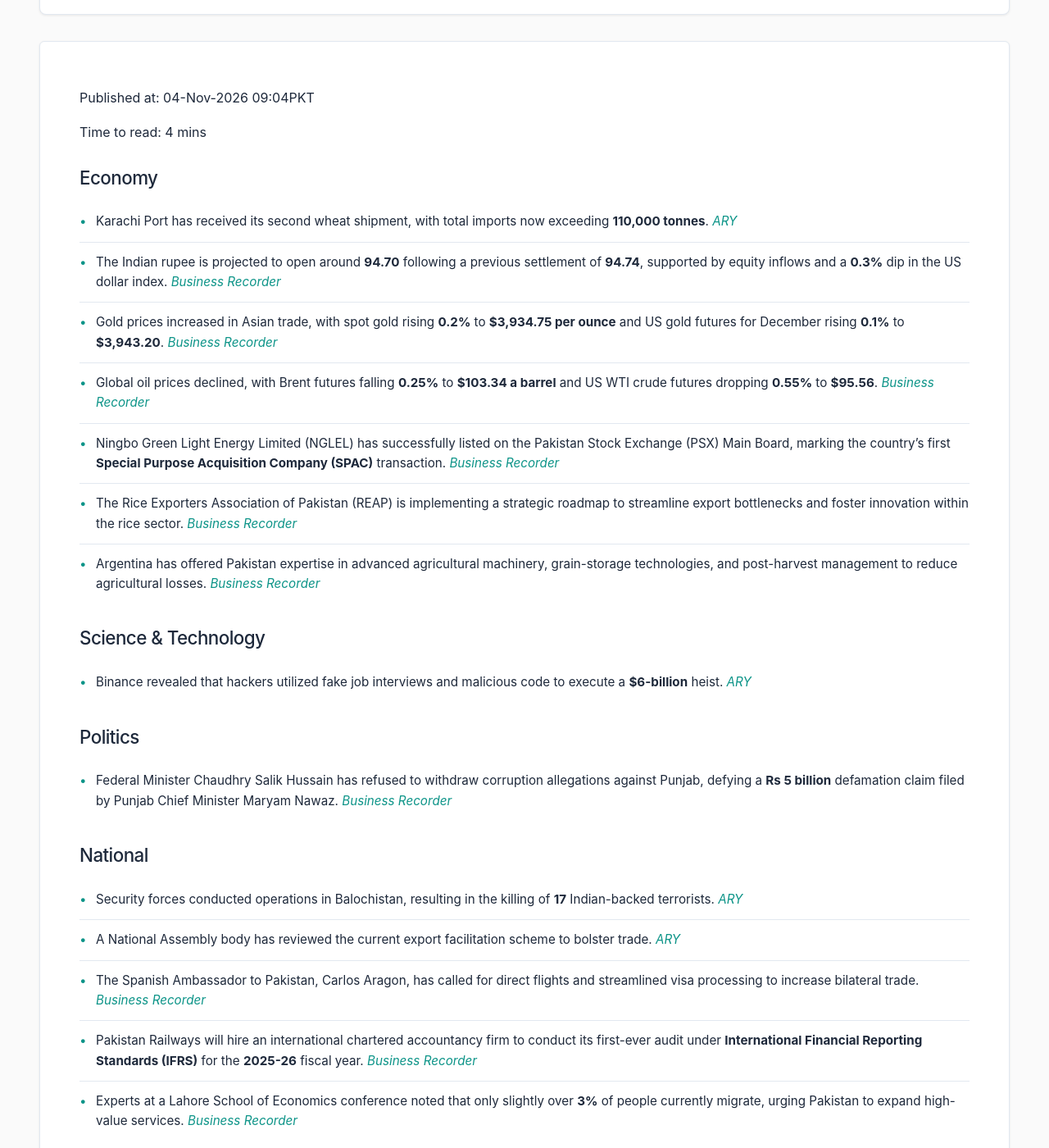
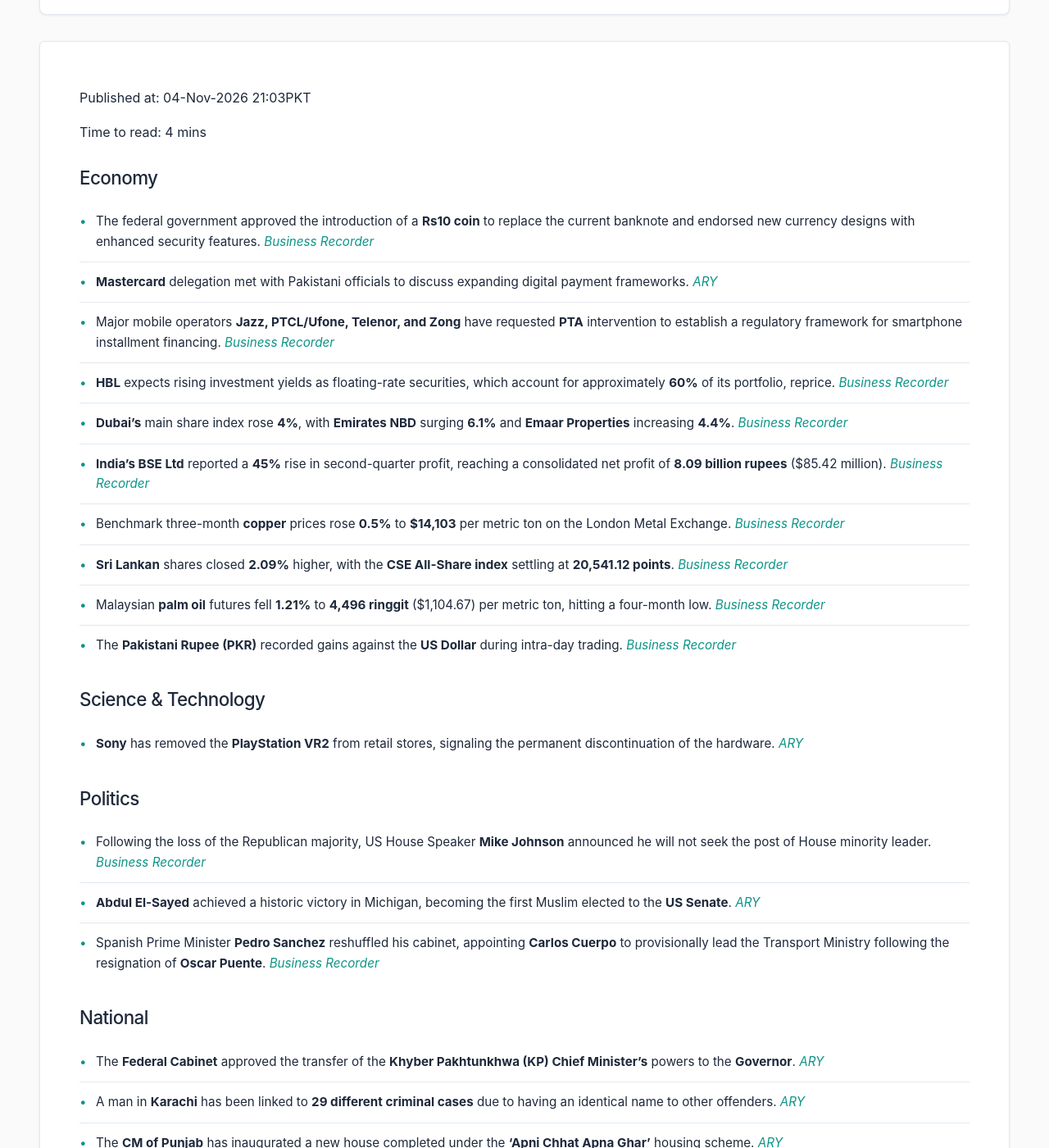
Before and after one commit to zsubzwary/news, a Jekyll site: the page built from en/index.md, in a window 1280 px wide and 1400 px high, scrolled down 209 px. Shown: the whole window at 82% size. Built offline with Jekyll 4.4.1, drawn with Linux system fonts in a browser that asks for light colours; some web fonts are replaced; comment, search, counter and statistics services are not loaded; some of the changed text lies outside the part shown.

Commit message:
DateTime; 2026-11-04T16:03:23.475Z

```diff
--- a/en/index.md
+++ b/en/index.md
@@ -4,44 +4,49 @@ title: Pakistan News Briefing
 lang: en
 ---
 
-Published at: 04-Nov-2026 09:04PKT
+Published at: 04-Nov-2026 21:03PKT
 
 Time to read: 4 mins
 
 ### Economy
-- Karachi Port has received its second wheat shipment, with total imports now exceeding **110,000 tonnes**. *[ARY](https://arynews.tv/karachi-port-receives-second-wheat-shipment-as-imports-exceed-110000-tonnes)*
-- The Indian rupee is projected to open around **94.70** following a previous settlement of **94.74**, supported by equity inflows and a **0.3%** dip in the US dollar index. *[Business Recorder](https://www.brecorder.com/news/40447349/india-rupees-recovery-may-find-fresh-legs-from-equity-flows-dollar-weakness)*
-- Gold prices increased in Asian trade, with spot gold rising **0.2%** to **$3,934.75 per ounce** and US gold futures for December rising **0.1%** to **$3,943.20**. *[Business Recorder](https://www.brecorder.com/news/40447346/gold-firms-on-softer-oil-prices-us-midterm-results-awaited)*
-- Global oil prices declined, with Brent futures falling **0.25%** to **$103.34 a barrel** and US WTI crude futures dropping **0.55%** to **$95.56**. *[Business Recorder](https://www.brecorder.com/news/40447343/oil-edges-down-as-investors-await-us-midterm-election-results)*
-- Ningbo Green Light Energy Limited (NGLEL) has successfully listed on the Pakistan Stock Exchange (PSX) Main Board, marking the country's first **Special Purpose Acquisition Company (SPAC)** transaction. *[Business Recorder](https://www.brecorder.com/news/40447334/pakistans-first-spac-transaction-ningbo-green-light-energy-lists-on-psx)*
-- The Rice Exporters Association of Pakistan (REAP) is implementing a strategic roadmap to streamline export bottlenecks and foster innovation within the rice sector. *[Business Recorder](https://www.brecorder.com/news/40447340/reap-steps-up-efforts-to-foster-innovation)*
-- Argentina has offered Pakistan expertise in advanced agricultural machinery, grain-storage technologies, and post-harvest management to reduce agricultural losses. *[Business Recorder](https://www.brecorder.com/news/40447336/pakistan-offers-argentinas-expertise-in-agri-machinery)*
+- The federal government approved the introduction of a **Rs10 coin** to replace the current banknote and endorsed new currency designs with enhanced security features. *[Business Recorder](https://www.brecorder.com/news/40447405/govt-approves-rs10-coin-to-replace-banknote-new-currency-designs)*
+- **Mastercard** delegation met with Pakistani officials to discuss expanding digital payment frameworks. *[ARY](https://arynews.tv/pakistan-discusses-digital-payments-with-mastercard-delegation)*
+- Major mobile operators **Jazz, PTCL/Ufone, Telenor, and Zong** have requested **PTA** intervention to establish a regulatory framework for smartphone installment financing. *[Business Recorder](https://www.brecorder.com/news/40447400/smartphone-financing-framework-remains-unresolved-as-telcos-seek-pta-intervention)*
+- **HBL** expects rising investment yields as floating-rate securities, which account for approximately **60%** of its portfolio, reprice. *[Business Recorder](https://www.brecorder.com/news/40447397/hbl-expects-investment-yields-to-rise-as-floating-rate-securities-reprice)*
+- **Dubai’s** main share index rose **4%**, with **Emirates NBD** surging **6.1%** and **Emaar Properties** increasing **4.4%**. *[Business Recorder](https://www.brecorder.com/news/40447401/dubai-leads-gulf-gains-as-investors-assess-us-midterm-fallout-and-iran-standoff)*
+- **India’s BSE Ltd** reported a **45%** rise in second-quarter profit, reaching a consolidated net profit of **8.09 billion rupees** ($85.42 million). *[Business Recorder](https://www.brecorder.com/news/40447399/indias-bse-posts-higher-second-quarter-profit)*
+- Benchmark three-month **copper** prices rose **0.5%** to **$14,103** per metric ton on the London Metal Exchange. *[Business Recorder](https://www.brecorder.com/news/40447394/copper-rebounds-from-3-month-low-as-tightness-offsets-tariff-ai-fears)*
+- **Sri Lankan** shares closed **2.09%** higher, with the **CSE All-Share index** settling at **20,541.12 points**. *[Business Recorder](https://www.brecorder.com/news/40447393/financial-stocks-lift-sri-lankan-shares-higher)*
+- Malaysian **palm oil** futures fell **1.21%** to **4,496 ringgit** ($1,104.67) per metric ton, hitting a four-month low. *[Business Recorder](https://www.brecorder.com/news/40447392/palm-hits-four-month-low-on-expectations-of-record-october-stocks)*
+- The **Pakistani Rupee (PKR)** recorded gains against the **US Dollar** during intra-day trading. *[Business Recorder](https://www.brecorder.com/news/40447389/intra-day-update-rupee-records-gain-against-us-dollar)*
 
 ### Science & Technology
-- Binance revealed that hackers utilized fake job interviews and malicious code to execute a **$6-billion** heist. *[ARY](https://arynews.tv/binance-reveals-hackers-used-fake-job-interviews-malicious-code-in-6-bn-heist)*
+- **Sony** has removed the **PlayStation VR2** from retail stores, signaling the permanent discontinuation of the hardware. *[ARY](https://arynews.tv/sony-removes-playstation-vr2-from-stores-signaling-permanent-hardware-discontinuation)*
 
 ### Politics
-- Federal Minister Chaudhry Salik Hussain has refused to withdraw corruption allegations against Punjab, defying a **Rs 5 billion** defamation claim filed by Punjab Chief Minister Maryam Nawaz. *[Business Recorder](https://www.brecorder.com/news/40447341/salik-defies-maryams-defamation-claim-over-corruption-remarks)*
+- Following the loss of the Republican majority, US House Speaker **Mike Johnson** announced he will not seek the post of House minority leader. *[Business Recorder](https://www.brecorder.com/news/40447408/us-house-speaker-johnson-will-not-seek-minority-leadership-post)*
+- **Abdul El-Sayed** achieved a historic victory in Michigan, becoming the first Muslim elected to the **US Senate**. *[ARY](https://arynews.tv/jd-habibi-abdul-el-sayed-roasts-trump-vance-in-historic-us-senate-victory-speech)*
+- Spanish Prime Minister **Pedro Sanchez** reshuffled his cabinet, appointing **Carlos Cuerpo** to provisionally lead the Transport Ministry following the resignation of **Oscar Puente**. *[Business Recorder](https://www.brecorder.com/news/40447395/spains-sanchez-reshuffles-cabinet-after-transport-minister-quits-over-train-crashes)*
 
 ### National
-- Security forces conducted operations in Balochistan, resulting in the killing of **17** Indian-backed terrorists. *[ARY](https://arynews.tv/security-forces-kill-17-indian-backed-terrorists-in-balochistan-operations)*
-- A National Assembly body has reviewed the current export facilitation scheme to bolster trade. *[ARY](https://arynews.tv/na-body-reviews-export-facilitation-scheme)*
-- The Spanish Ambassador to Pakistan, Carlos Aragon, has called for direct flights and streamlined visa processing to increase bilateral trade. *[Business Recorder](https://www.brecorder.com/news/40447342/spain-envoy-for-direct-flights-improved-bilateral-trade)*
-- Pakistan Railways will hire an international chartered accountancy firm to conduct its first-ever audit under **International Financial Reporting Standards (IFRS)** for the **2025-26** fiscal year. *[Business Recorder](https://www.brecorder.com/news/40447339/railways-to-adopt-ifrs-for-financial-audit)*
-- Experts at a Lahore School of Economics conference noted that only slightly over **3%** of people currently migrate, urging Pakistan to expand high-value services. *[Business Recorder](https://www.brecorder.com/news/40447335/only-a-little-over-3pc-of-people-migrate-moot-told)*
+- The **Federal Cabinet** approved the transfer of the **Khyber Pakhtunkhwa (KP) Chief Minister’s** powers to the **Governor**. *[ARY](https://arynews.tv/federal-cabinet-approves-transfer-of-kp-cms-powers-to-governor-endorses-new-currency-designs)*
+- A man in **Karachi** has been linked to **29 different criminal cases** due to having an identical name to other offenders. *[ARY](https://arynews.tv/karachi-man-linked-to-29-criminal-cases-over-identical-name)*
+- The **CM of Punjab** has inaugurated a new house completed under the **‘Apni Chhat Apna Ghar’** housing scheme. *[ARY](https://arynews.tv/cm-punjab-inaugurates-house-built-under-apni-chhat-apna-ghar-scheme)*
+- **Mohsin Naqvi** announced that one building on **Constitution Avenue** is to be converted into a **five-star hotel**. *[ARY](https://arynews.tv/one-constitution-avenue-building-to-be-converted-into-five-star-hotel-says-mohsin-naqvi)*
+- **SSGC** released its winter gas supply schedule, fixing domestic cooking slots for breakfast (**6:30am–9:00am**), lunch, and dinner. *[Business Recorder](https://www.brecorder.com/news/40447386/ssgc-issues-winter-gas-supply-schedule)*
 
 ### International
-- US media projects that Democrats are on track to win majority control of the **US House of Representatives**. *[Business Recorder](https://www.brecorder.com/news/40447353/democrats-projected-to-win-majority-control-of-us-house-us-media-project)*
-- Democrat Annie Andrews, a pediatrician, won the South Carolina Senate seat, ousting Republican Darline Graham in a major upset. *[Business Recorder](https://www.brecorder.com/news/40447352/democrat-annie-andrews-wins-us-senate-seat-in-south-carolina-upset)*
-- Keisha Lance Bottoms has been elected Governor of Georgia, becoming the first Black woman to serve as a US state governor. *[Business Recorder](https://www.brecorder.com/news/40447351/keisha-lance-bottoms-wins-georgia-race-becomes-first-black-woman-elected-governor-of-us-state)*
-- In North Carolina, Roy Cooper defeated Trump-backed Republican Michael Whatley to flip a Republican-held Senate seat. *[Business Recorder](https://www.brecorder.com/news/40447347/stocks-dollar-slide-after-some-early-wins-for-democrats-in-us-midterm-election)*
-- The UAE has implemented a minimum age limit for e-scooter riders. *[ARY](https://arynews.tv/uae-introduces-minimum-age-limit-for-e-scooter-riders)*
-- Ireland has expanded its critical skills list to include **6** additional professions. *[ARY](https://arynews.tv/ireland-opens-doors-to-6-more-professions-on-critical-skills-list)*
-- Australia is reviewing tighter guidelines and increased financial backing requirements for student visas. *[ARY](https://arynews.tv/australia-looks-at-tighter-student-visa-guidelines-and-money-backing)*
-- A fire at a Panasonic-run factory in Hsinchu, Taiwan, resulted in **five** injuries and left **two** people missing. *[Business Recorder](https://www.brecorder.com/news/40447350/fire-at-panasonic-factory-in-taiwan-injures-five-with-two-missing)*
+- The **US Democratic** "blue wave" victory in the midterms is expected to impact global trade policies and the ongoing **US-Iran** conflict. *[Business Recorder](https://www.brecorder.com/news/40447407/from-iran-to-trade-how-the-us-midterms-impact-the-rest-of-the-world)*
+- **US President Donald Trump** indicated that while he is ready to act, he is in no hurry regarding potential strikes amidst the ongoing **Iran war**. *[Business Recorder](https://www.brecorder.com/news/40447390/iran-us-still-far-apart-on-deal-trump-says-ready-but-in-no-hurry-for-strikes)*
 
 ### Sports
-- The Pakistan Cricket Board (PCB) has announced a **15-member** Pakistan Shaheens squad for the ACC Men’s Asia Cup Rising Stars 2026, to be led by Abdul Samad. *[Business Recorder](https://www.brecorder.com/news/40447337/acc-mens-asia-cup-rising-stars-pcb-announce-shaheens-squad)*
+- **Caitlin Clark** addressed her recent interactions with referees, stating a need to improve her approach. *[ARY](https://arynews.tv/i-need-to-do-better-caitlin-clark-opens-up-about-referee-interactions)*
+- **Scott Parker** has returned to **West Ham United** as manager, signing a **two-and-a-half-year contract**. *[Business Recorder](https://www.brecorder.com/news/40447387/parker-returns-to-west-ham-as-manager-in-promotion-push)*
 
 ### Health
-- The Punjab government has allocated over **Rs 37 billion** for free medical treatments through various specialized health programs in selected hospitals. *[Business Recorder](https://www.brecorder.com/news/40447338/punjab-govt-provides-rs37bn-for-free-medical-treatment)*
+- Family doctors in **England** will begin using specialized blood tests to facilitate the early detection of **cancer**. *[ARY](https://arynews.tv/family-doctors-in-england-to-use-blood-tests-to-spot-cancer-early-in-world-first)*
+- The **WHO** has issued an alarm regarding the significant lack of physical activity among **teenagers** globally. *[ARY](https://arynews.tv/who-sounds-alarm-over-lack-of-physical-activity-among-teens)*
+
+### Other
+- **Allied Bank Limited (ABL)** has partnered with the **UK Government’s Chevening programme** to provide fully funded master’s degrees to talented Pakistanis. *[Business Recorder](https://www.brecorder.com/news/40447398/uk-partnership-opens-more-opportunities-for-pakistanis-to-study-in-britain)*
+- The **UN 2026 Adaptation Gap Report** states that rich countries provided **$28.2 billion** for climate adaptation in 2024, falling far short of the required **$305 billion** annually. *[Business Recorder](https://www.brecorder.com/news/40447396/rich-countries-fall-far-short-on-climate-adaptation-funding-un-says)*
```
